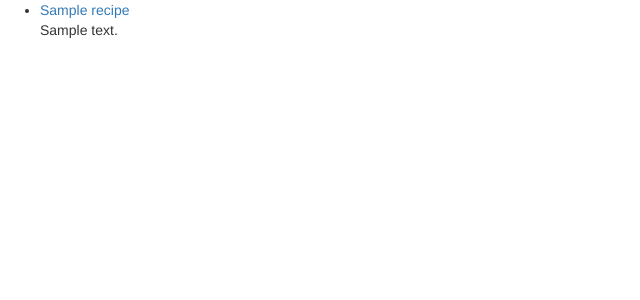
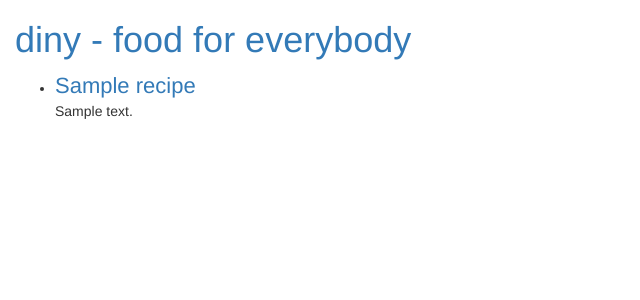
Before and after one commit to jsolaas/first-django-app, a Django app: template ukemenyscraper/templates/ukemenyscraper/uke_meny.html in a window 1280 px wide. Shown: the top 300 px of the page, without its empty margins (0-640 px from the left). Run offline with Django 3.2, Linux system fonts and the light colour scheme; the template is opened without the code that fills it: most values are stand-ins (such as "Sample title", 1, 10 or a date in 2020); some libraries are stand-ins or nearby versions.

Commit message:
added more html, connected css file and static

```diff
--- /dev/null
+++ b/ukemenyscraper/static/css/ukemenyscraper.css
@@ -0,0 +1,6 @@
+body {
+    padding-left: 15px;
+}
+li a {
+    font-size: 22;
+}
--- a/ukemenyscraper/templates/ukemenyscraper/uke_meny.html
+++ b/ukemenyscraper/templates/ukemenyscraper/uke_meny.html
@@ -1,6 +1,19 @@
+{% load static %}
+
+<html>
+
+  <head>
+    <title>diny - food for everybody</title>
     <meta name="viewport" content="width=device-width, initial-scale=1.0">
+    <link rel="stylesheet" href="{% static 'css/ukemenyscraper.css' %}">
     <link rel="stylesheet" href="//maxcdn.bootstrapcdn.com/bootstrap/3.2.0/css/bootstrap-theme.min.css">
     <link rel="stylesheet" href="//maxcdn.bootstrapcdn.com/bootstrap/3.2.0/css/bootstrap.min.css">
+  </head>
+  <body>
+    <div>
+      <h1><a href="/">diny - food for everybody</a></h1>
+    </div>
+
 
       {% if recipes %}
         <ul>
@@ -14,3 +27,7 @@
       {% else %}
         <p>No recipes are available.</p>
       {% endif %}
+
+
+  </body>
+</html>
--- a/ukemenyscraper/views.py
+++ b/ukemenyscraper/views.py
@@ -38,7 +38,7 @@ def ukensmatprat(request):
     recipe.description = description.get_text()
     recipes.append(recipe)
 
-  print(recipes)
+  #print(recipes)
 
   template = loader.get_template('ukemenyscraper/uke_meny.html')
 
```
Also changed, not shown: polls/old_static/polls/images/background.gif (renamed from polls/static/polls/images/background.gif), polls/old_static/polls/style.css (renamed from polls/static/polls/style.css). Lines whose indentation alone changed are shown as unchanged.
